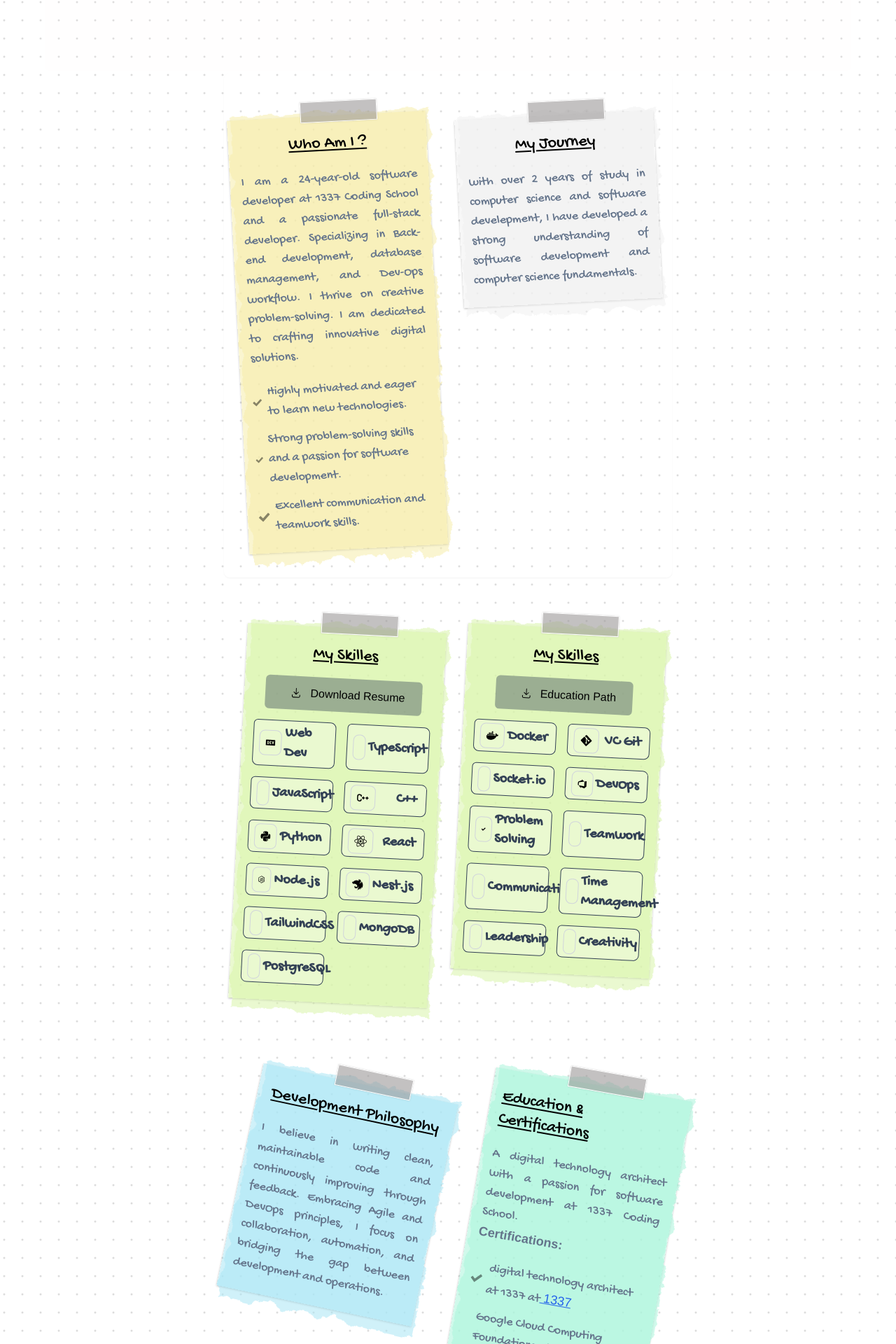
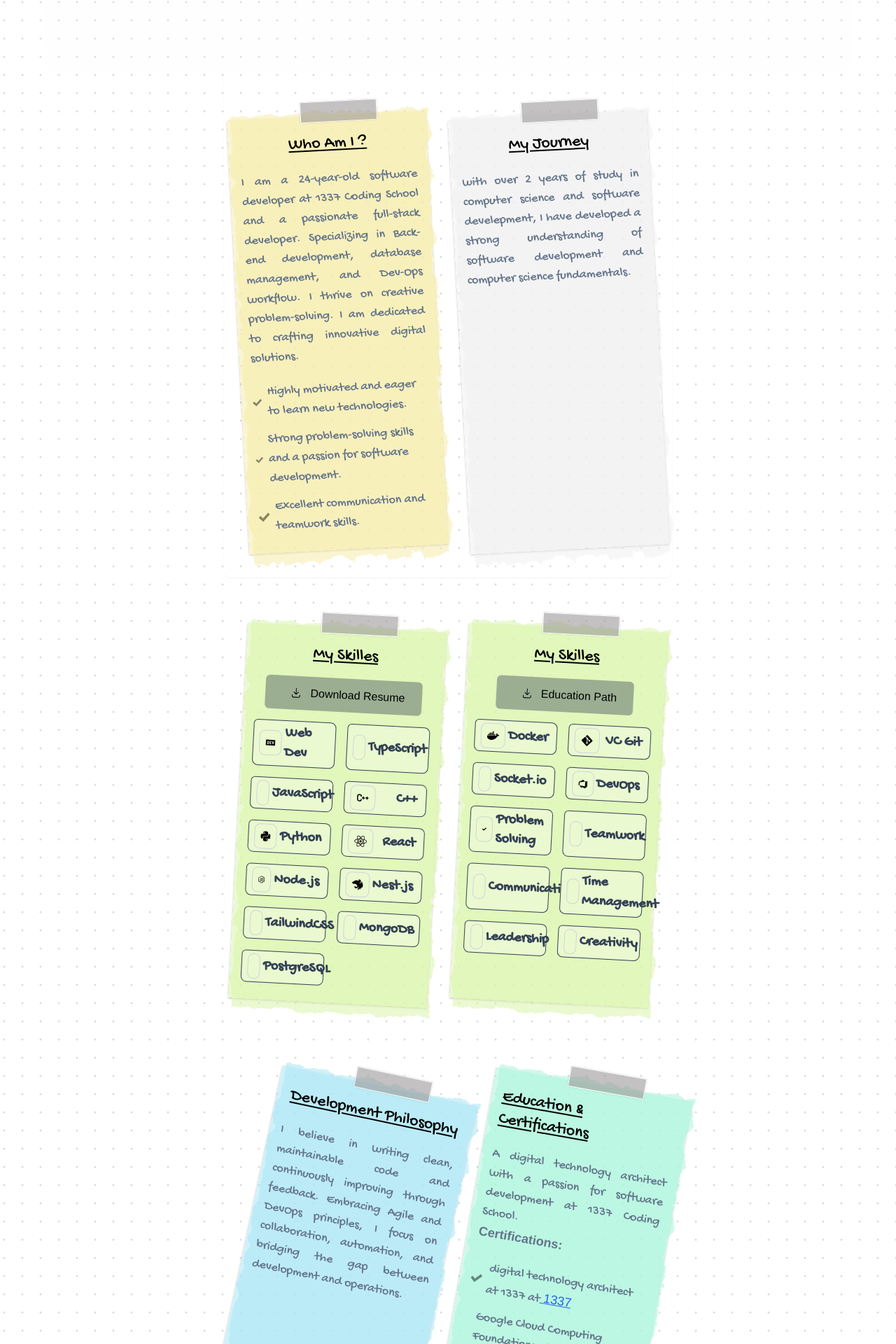
Before and after one commit to wis-aerrajiy/Portfolio, a React (Vite) app: page /about in a window 1280 px wide. Shown: the part 699-2619 px from the top of the page at 70% size. Built offline with nearby package versions, Linux system fonts and the light colour scheme; no server answers; a web font is replaced by a local one.

Commit message:
update layout

```diff
--- a/src/pages/Components/AboutSection.tsx
+++ b/src/pages/Components/AboutSection.tsx
@@ -1,7 +1,7 @@
 import React from "react";
 import * as Icons from "./Icons";
 import "../../index.css";
-import { Slide } from "react-awesome-reveal";
+// import { Slide } from "react-awesome-reveal";
 import PersonalInfo from "./PersonalInfo";
 
 const TechnicalSkills = [
@@ -101,7 +101,7 @@ const AboutSection = () => {
 
                     <div className="shadow-sm relative grid grid-cols-1 gap-4 sm:grid-cols-2 md:grid-cols-2 md:gap-8 lg:grid-cols-2 max-w-[90vw] min-w-[90vw] lg:min-w-[50vw] lg:max-w-[50vw] md:h-[90vh]  rounded-lg  p-5 mx-5">
                         {/* <Fade cascade direction="up" triggerOnce damping={0.1}> */}
-                            <Slide direction="left" triggerOnce>
+                            {/* <Slide direction="left" triggerOnce> */}
                                 <div className="flex flex-col stickyNote taped space-y-5 shadow-md ring ring-red-600 bg-[#F6EDA9]/55 md:!rotate-[-3deg]">
                                     <div className="flex justify-center items-center w-full">
                                         <h1 className="underline underline-offset-4 font-extrabold text-2xl md:rotate-[0deg] font-gochi">
@@ -141,9 +141,9 @@ const AboutSection = () => {
                                         </ul>
                                     </div>
                                 </div>
-                            </Slide>
+                            {/* </Slide> */}
 
-                            <Slide direction="right" triggerOnce>
+                            {/* <Slide direction="right" triggerOnce> */}
                                 <div className="flex flex-col stickyNote taped space-y-5 bg-[#F0F0F0]/55 md:!rotate-[-3deg]">
                                     <div className="flex justify-center items-center w-full">
                                         <h1 className="underline underline-offset-4 font-extrabold text-2xl md:rotate-[0deg] font-gochi">
@@ -160,9 +160,9 @@ const AboutSection = () => {
                                         </p>
                                     </div>
                                 </div>
-                            </Slide>
+                            {/* </Slide> */}
 
-                            <Slide direction="right" triggerOnce>
+                            {/* <Slide direction="right" triggerOnce> */}
                                 <div className=" md:col-start-1 md:col-span-1 md:row-start-2 md:row-span-1 flex flex-col stickyNote taped bg-[#D9F5AA]/55 md:rotate-[3deg]">
                                     <div className="flex justify-center items-center w-full">
                                         <h1 className="underline underline-offset-4 font-extrabold text-2xl md:rotate-[0deg] font-gochi">
@@ -183,9 +183,9 @@ const AboutSection = () => {
                                         ))}
                                     </div>
                                 </div>
-                            </Slide>
+                            {/* </Slide> */}
 
-                            <Slide direction="left" triggerOnce>
+                            {/* <Slide direction="left" triggerOnce> */}
                                 <div className="flex flex-col stickyNote taped bg-[#D9F5AA]/55 md:rotate-[3deg]">
                                     <div className="flex justify-center items-center w-full">
                                         <h1 className="underline underline-offset-4 font-extrabold text-2xl md:rotate-[0deg] font-gochi">
@@ -206,9 +206,9 @@ const AboutSection = () => {
                                         ))}
                                     </div>
                                 </div>
-                            </Slide>
+                            {/* </Slide> */}
 
-                            <Slide direction="right" triggerOnce>
+                            {/* <Slide direction="right" triggerOnce> */}
                                 <div className="flex flex-col stickyNote taped space-y-5 bg-[#AAE5F5]/55 md:rotate-[12deg]">
                                     <div className="flex justify-center items-center w-full">
                                         <h1 className="underline underline-offset-4 font-extrabold text-2xl md:rotate-[0deg] font-gochi">
@@ -226,9 +226,9 @@ const AboutSection = () => {
                                         </p>
                                     </div>
                                 </div>
-                            </Slide>
+                            {/* </Slide> */}
 
-                            <Slide direction="left" triggerOnce>
+                            {/* <Slide direction="left" triggerOnce> */}
                                 <div className="flex flex-col stickyNote taped space-y-5 bg-[#A9F4DB]/55 md:rotate-[10deg]">
                                     <div className="flex justify-center items-center w-full">
                                         <h1 className="underline underline-offset-4 font-extrabold text-2xl md:rotate-[0deg] font-gochi">
@@ -270,7 +270,7 @@ const AboutSection = () => {
                                         </ul>
                                     </div>
                                 </div>
-                            </Slide>
+                            {/* </Slide> */}
                         {/* </Fade> */}
                         <div className="flex flex-col stickyNote taped space-y-5 bg-[#C0D2F5]/55 md:col-start-1 md:col-span-2 md:row-span-2">
                             <div className="flex justify-center items-center w-full">
```
